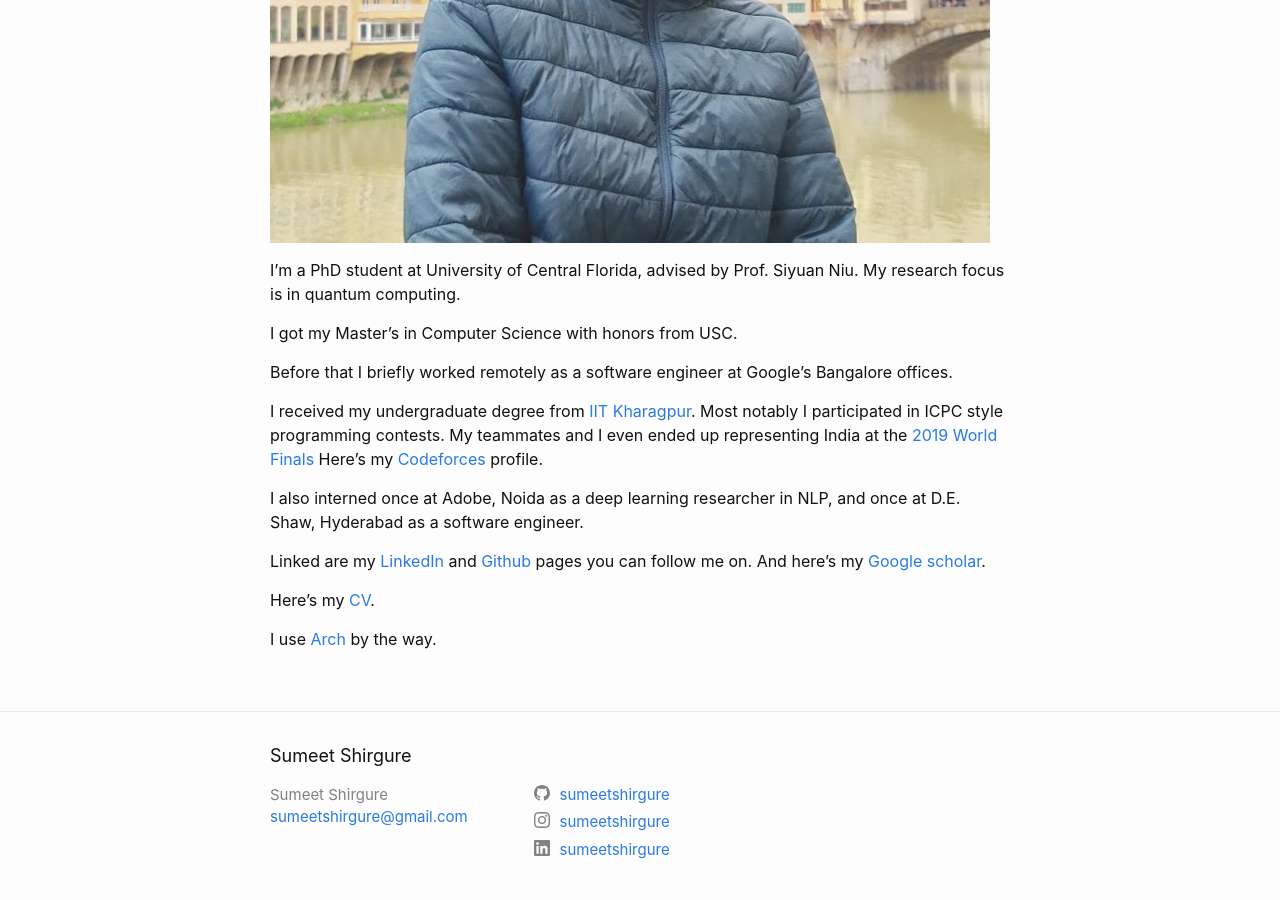
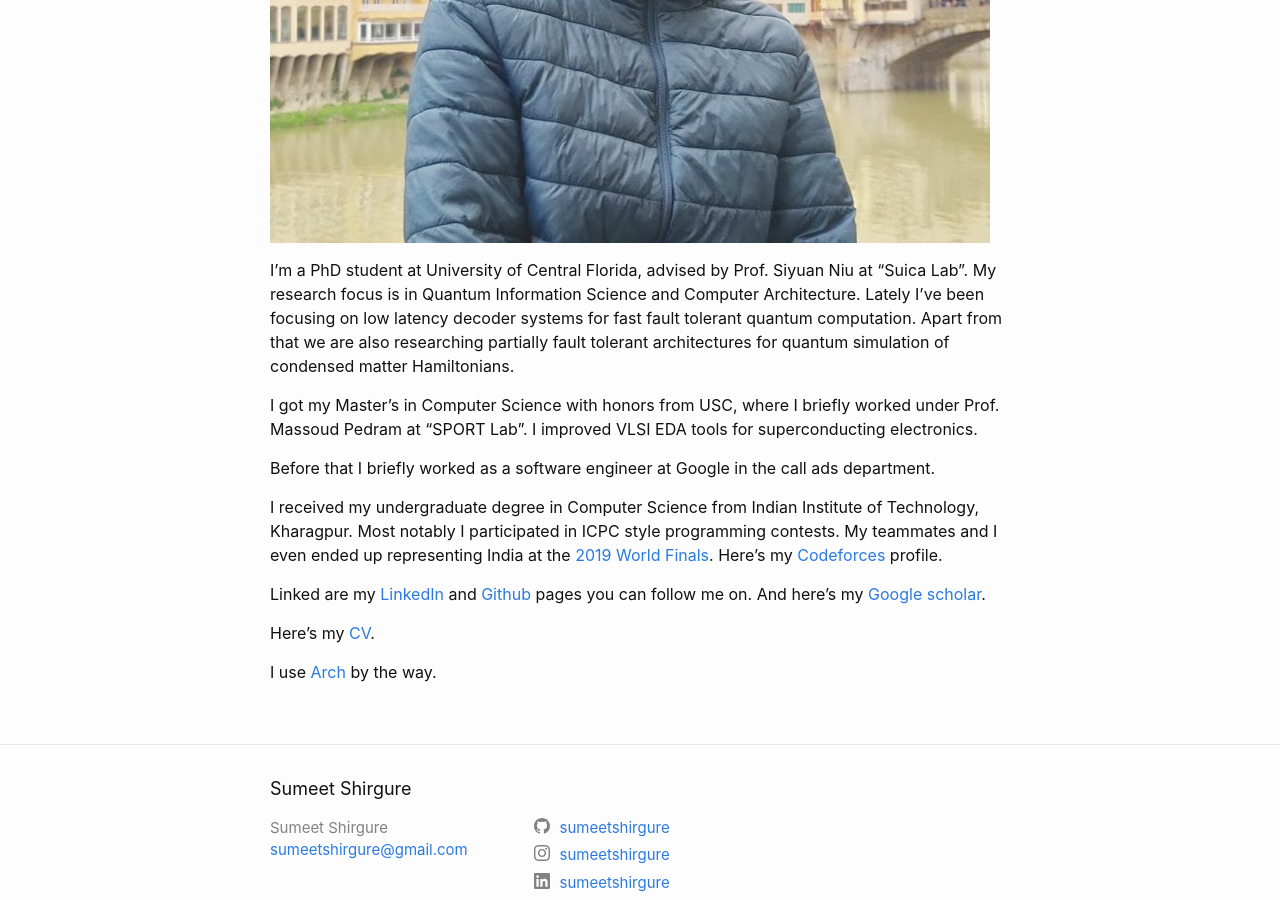
Before and after one commit to sumeetshirgure/sumeetshirgure.github.io, a Jekyll site: the page built from docs/9_about.markdown, in a window 1280 px wide and 900 px high, scrolled down 643 px. Built offline with Jekyll 4.4.1, drawn with Linux system fonts in a browser that asks for light colours; some of the changed text lies outside the part shown.

Commit message:
Update CV, papers, and about me section.

```diff
--- a/docs/9_about.markdown
+++ b/docs/9_about.markdown
@@ -6,22 +6,26 @@ permalink: /about/
 
 ![Portrait](/assets/images/pfp.jpg)
 
-I'm a PhD student at University of Central Florida, advised by Prof. Siyuan Niu.
-My research focus is in quantum computing.
+I'm a PhD student at University of Central Florida, advised by Prof. Siyuan Niu at "Suica Lab".
+My research focus is in Quantum Information Science and Computer Architecture.
+Lately I've been focusing on low latency decoder systems for fast fault tolerant quantum computation.
+Apart from that we are also researching partially fault tolerant architectures
+for quantum simulation of condensed matter Hamiltonians.
 
-I got my Master's in Computer Science with honors from USC.
+I got my Master's in Computer Science with honors from USC,
+where I briefly worked under Prof. Massoud Pedram at "SPORT Lab".
+I improved VLSI EDA tools for superconducting electronics.
 
-Before that I briefly worked remotely as a software engineer at Google's Bangalore offices.
+Before that I briefly worked as a software engineer at Google in the call ads department.
 
-I received my undergraduate degree from [IIT Kharagpur](https://www.iitkgp.ac.in).
+I received my undergraduate degree in Computer Science from Indian Institute of Technology, Kharagpur.
 Most notably I participated in ICPC style programming contests.
-My teammates and I even ended up representing India at the [2019 World Finals](https://icpc2019.up.pt)
+My teammates and I even ended up representing India at the [2019 World Finals](https://icpc2019.up.pt).
 Here's my [Codeforces](https://codeforces.com/profile/Sumeet.Shirgure) profile.
 
-I also interned once at Adobe, Noida as a deep learning researcher in NLP,
-and once at D.E. Shaw, Hyderabad as a software engineer.
-
-Linked are my [LinkedIn](https://linkedin.com/in/sumeetshirgure) and [Github](https://github.com/sumeetshirgure) pages you can follow me on. And here's my [Google scholar](https://scholar.google.com/citations?user=Di8cn1QAAAAJ&hl=en&oi=ao).
+Linked are my [LinkedIn](https://linkedin.com/in/sumeetshirgure) and
+[Github](https://github.com/sumeetshirgure) pages you can follow me on.
+And here's my [Google scholar](https://scholar.google.com/citations?user=Di8cn1QAAAAJ&hl=en&oi=ao).
 
 Here's my [CV](/assets/pdfs/cv/CV.pdf).
 
```
Also changed, not shown: docs/0_writing_samples.markdown (+12 -3 lines), 2 other files.
